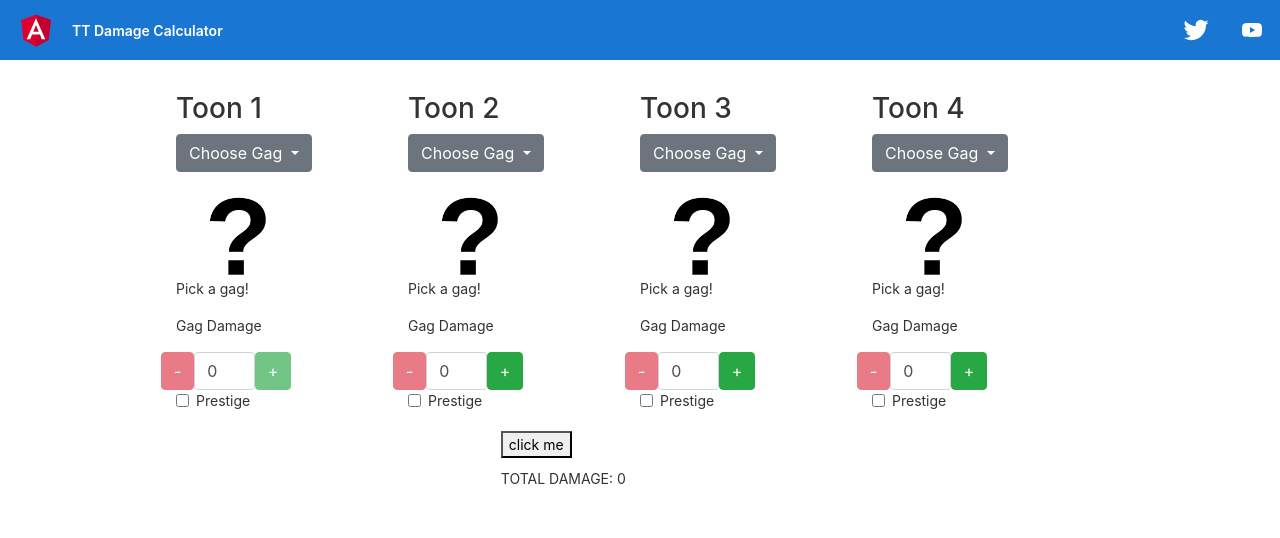
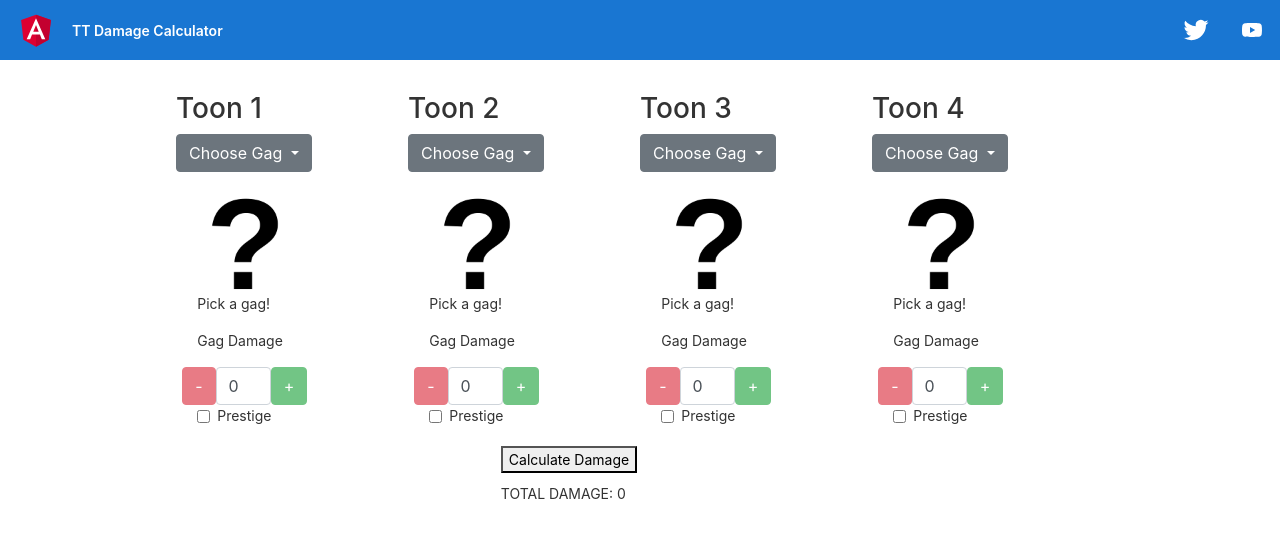
Before and after one commit to BobTabrizi/TTDamageCalculator, an Angular app: page / in a window 1280 px wide. Shown: the top 538 px of the page. Built offline with nearby package versions, Linux system fonts and the light colour scheme.

Commit message:
Implemented Prestige Toggle Logic

```diff
--- a/src/app/app.component.html
+++ b/src/app/app.component.html
@@ -16,7 +16,6 @@
     -webkit-font-smoothing: antialiased;
     -moz-osx-font-smoothing: grayscale;
   }
-
   h1,
   h2,
   h3,
@@ -326,8 +325,8 @@
       </svg>
     </a>
 </div>
+<div class="content" role="main">
 
-<div class="content" role="main">
 
 
 
--- a/src/app/gagInfo.ts
+++ b/src/app/gagInfo.ts
@@ -7,7 +7,10 @@ export const gagInfo = [
         organic:'',
         minRange:0,
         midRange:0,
-        maxRange:0
+        maxRange:0,
+        prestigeMinRange:0,
+        prestigeMidRange:0,
+        prestigeMaxRange:0
     },
     {
         id:2,
@@ -17,7 +20,10 @@ export const gagInfo = [
         organic:'',
         minRange:0,
         midRange:0,
-        maxRange:0
+        maxRange:0,
+        prestigeMinRange:0,
+        prestigeMidRange:0,
+        prestigeMaxRange:0
     },
     {
         id:3,
@@ -27,7 +33,10 @@ export const gagInfo = [
         organic:'',
         minRange:0,
         midRange:0,
-        maxRange:0
+        maxRange:0,
+        prestigeMinRange:0,
+        prestigeMidRange:0,
+        prestigeMaxRange:0
     },
     {
         id:4,
@@ -37,7 +46,10 @@ export const gagInfo = [
         organic:'',
         minRange:0,
         midRange:0,
-        maxRange:0
+        maxRange:0,
+        prestigeMinRange:0,
+        prestigeMidRange:0,
+        prestigeMaxRange:0
     },
     {
         id:5,
@@ -47,7 +59,10 @@ export const gagInfo = [
         organic:'',
         minRange:0,
         midRange:0,
-        maxRange:0
+        maxRange:0,
+        prestigeMinRange:0,
+        prestigeMidRange:0,
+        prestigeMaxRange:0
     },
     {
         id:6,
@@ -57,7 +72,10 @@ export const gagInfo = [
         organic:'',
         minRange:0,
         midRange:0,
-        maxRange:0
+        maxRange:0,
+        prestigeMinRange:0,
+        prestigeMidRange:0,
+        prestigeMaxRange:0
     },
     {
         id:7,
@@ -67,7 +85,10 @@ export const gagInfo = [
         organic:'',
         minRange:0,
         midRange:0,
-        maxRange:0
+        maxRange:0,
+        prestigeMinRange:0,
+        prestigeMidRange:0,
+        prestigeMaxRange:0
     },
     {
         id:8,
@@ -77,7 +98,10 @@ export const gagInfo = [
         organic:'',
         minRange:0,
         midRange:0,
-        maxRange:0
+        maxRange:0,
+        prestigeMinRange:0,
+        prestigeMidRange:0,
+        prestigeMaxRange:0
     },
     {
         id:9,
@@ -86,8 +110,11 @@ export const gagInfo = [
         prestige:'',
         organic:'',
         minRange:18,
-        midRange:20,
-        maxRange:65
+        midRange:19,
+        maxRange:20,
+        prestigeMinRange:21,
+        prestigeMidRange:48,
+        prestigeMaxRange:65
     },
     {
         id:10,
@@ -96,8 +123,11 @@ export const gagInfo = [
         prestige:'',
         organic:'',
         minRange:25,
-        midRange:30,
-        maxRange:70
+        midRange:28,
+        maxRange:30,
+        prestigeMinRange:28,
+        prestigeMidRange:55,
+        prestigeMaxRange:70
     },
     {
         id:11,
@@ -106,8 +136,11 @@ export const gagInfo = [
         prestige:'',
         organic:'',
         minRange:40,
-        midRange:45,
-        maxRange:90
+        midRange:43,
+        maxRange:45,
+        prestigeMinRange:43,
+        prestigeMidRange:70,
+        prestigeMaxRange:90
     },
     {
         id:12,
@@ -116,8 +149,11 @@ export const gagInfo = [
         prestige:'',
         organic:'',
         minRange:55,
-        midRange:65,
-        maxRange:110
+        midRange:60,
+        maxRange:65,
+        prestigeMinRange:58,
+        prestigeMidRange:85,
+        prestigeMaxRange:110
     },
     {
         id:13,
@@ -126,8 +162,11 @@ export const gagInfo = [
         prestige:'',
         organic:'',
         minRange:75,
-        midRange:90,
-        maxRange:135
+        midRange:85,
+        maxRange:90,
+        prestigeMinRange:78,
+        prestigeMidRange:105,
+        prestigeMaxRange:135
     },
     {
         id:14,
@@ -136,8 +175,11 @@ export const gagInfo = [
         prestige:'',
         organic:'',
         minRange:100,
-        midRange:140,
-        maxRange:185
+        midRange:120,
+        maxRange:140,
+        prestigeMinRange:103,
+        prestigeMidRange:130,
+        prestigeMaxRange:185
     },
     {
         id:15,
@@ -146,8 +188,11 @@ export const gagInfo = [
         prestige:'',
         organic:'',
         minRange:160,
-        midRange:200,
-        maxRange:245
+        midRange:180,
+        maxRange:200,
+        prestigeMinRange:163,
+        prestigeMidRange:190,
+        prestigeMaxRange:245
     },
     {
         id:16,
@@ -156,8 +201,11 @@ export const gagInfo = [
         prestige:'',
         organic:'',
         minRange:220,
-        midRange:240,
-        maxRange:285
+        midRange:230,
+        maxRange:240,
+        prestigeMinRange:223,
+        prestigeMidRange:250,
+        prestigeMaxRange:285
     },
     {
         id:17,
@@ -168,7 +216,10 @@ export const gagInfo = [
         minRange:0,
         midRange:0,
         maxRange:0,
-        knockBack:1.5
+        knockBack:1.5,
+        prestigeMinRange:0,
+        prestigeMidRange:0,
+        prestigeMaxRange:0
     },
     {
         id:18,
@@ -179,7 +230,10 @@ export const gagInfo = [
         minRange:0,
         midRange:0,
         maxRange:0,
-        knockBack:1.5
+        knockBack:1.5,
+        prestigeMinRange:0,
+        prestigeMidRange:0,
+        prestigeMaxRange:0
     },
     {
         id:19,
@@ -190,7 +244,10 @@ export const gagInfo = [
         minRange:0,
         midRange:0,
         maxRange:0,
-        knockBack:1.5
+        knockBack:1.5,
+        prestigeMinRange:0,
+        prestigeMidRange:0,
+        prestigeMaxRange:0
     },
     {
         id:20,
@@ -201,7 +258,10 @@ export const gagInfo = [
         minRange:0,
         midRange:0,
         maxRange:0,
-        knockBack:1.5
+        knockBack:1.5,
+        prestigeMinRange:0,
+        prestigeMidRange:0,
+        prestigeMaxRange:0
     },
     {
         id:21,
@@ -212,7 +272,10 @@ export const gagInfo = [
         minRange:0,
         midRange:0,
         maxRange:0,
-        knockBack:1.5
+        knockBack:1.5,
+        prestigeMinRange:0,
+        prestigeMidRange:0,
+        prestigeMaxRange:0
     },
     {
         id:22,
@@ -223,7 +286,10 @@ export const gagInfo = [
         minRange:0,
         midRange:0,
         maxRange:0,
-        knockBack:1.5
+        knockBack:1.5,
+        prestigeMinRange:0,
+        prestigeMidRange:0,
+        prestigeMaxRange:0
     },
     {
         id:23,
@@ -234,7 +300,10 @@ export const gagInfo = [
         minRange:0,
         midRange:0,
         maxRange:0,
-        knockBack:1.5
+        knockBack:1.5,
+        prestigeMinRange:0,
+        prestigeMidRange:0,
+        prestigeMaxRange:0
     },
     {
         id:24,
@@ -245,7 +314,10 @@ export const gagInfo = [
         minRange:0,
         midRange:0,
         maxRange:0,
-        knockBack:1.5
+        knockBack:1.5,
+        prestigeMinRange:0,
+        prestigeMidRange:0,
+        prestigeMaxRange:0
     },
     {
         id:25,
@@ -255,7 +327,10 @@ export const gagInfo = [
         organic:'',
         minRange:3,
         midRange:4,
-        maxRange:14
+        maxRange:4,
+        prestigeMinRange:4,
+        prestigeMidRange:9,
+        prestigeMaxRange:15
     },
     {
         id:26,
@@ -264,8 +339,12 @@ export const gagInfo = [
         prestige:'',
         organic:'',
         minRange:5,
-        midRange:7,
-        maxRange:16
+        midRange:6,
+        maxRange:7,
+        prestigeMinRange:6,
+        prestigeMidRange:11,
+        prestigeMaxRange:18
+
     },
     {
         id:27,
@@ -274,8 +353,11 @@ export const gagInfo = [
         prestige:'',
         organic:'',
         minRange:9,
-        midRange:11,
-        maxRange:20
+        midRange:10,
+        maxRange:11,
+        prestigeMinRange:10,
+        prestigeMidRange:15,
+        prestigeMaxRange:22
     },
     {
         id:28,
@@ -284,8 +366,11 @@ export const gagInfo = [
         prestige:'',
         organic:'',
         minRange:14,
-        midRange:16,
-        maxRange:25
+        midRange:15,
+        maxRange:16,
+        prestigeMinRange:15,
+        prestigeMidRange:20,
+        prestigeMaxRange:27
     },
     {
         id:29,
@@ -294,8 +379,11 @@ export const gagInfo = [
         prestige:'',
         organic:'',
         minRange:19,
-        midRange:21,
-        maxRange:30
+        midRange:20,
+        maxRange:21,
+        prestigeMinRange:20,
+        prestigeMidRange:25,
+        prestigeMaxRange:32
     },
     {
         id:30,
@@ -304,8 +392,11 @@ export const gagInfo = [
         prestige:'',
         organic:'',
         minRange:26,
-        midRange:32,
-        maxRange:37
+        midRange:28,
+        maxRange:32,
+        prestigeMinRange:27,
+        prestigeMidRange:32,
+        prestigeMaxRange:43
     },
     {
         id:31,
@@ -315,7 +406,10 @@ export const gagInfo = [
         organic:'',
         minRange:35,
         midRange:45,
-        maxRange:65
+        maxRange:50,
+        prestigeMinRange:36,
+        prestigeMidRange:41,
+        prestigeMaxRange:65
     },
     {
         id:32,
@@ -325,7 +419,10 @@ export const gagInfo = [
         organic:'',
         minRange:55,
         midRange:60,
-        maxRange:76
+        maxRange:65,
+        prestigeMinRange:56,
+        prestigeMidRange:61,
+        prestigeMaxRange:76
     },
     {
         id:33,
@@ -335,7 +432,10 @@ export const gagInfo = [
         organic:'',
         minRange:3,
         midRange:4,
-        maxRange:4
+        maxRange:4,
+        prestigeMinRange:3,
+        prestigeMidRange:4,
+        prestigeMaxRange:4
     },
     {
         id:34,
@@ -345,7 +445,10 @@ export const gagInfo = [
         organic:'',
         minRange:6,
         midRange:7,
-        maxRange:8
+        maxRange:8,
+        prestigeMinRange:6,
+        prestigeMidRange:7,
+        prestigeMaxRange:8
     },
     {
         id:35,
@@ -355,7 +458,10 @@ export const gagInfo = [
         organic:'',
         minRange:10,
         midRange:11,
-        maxRange:12
+        maxRange:12,
+        prestigeMinRange:10,
+        prestigeMidRange:11,
+        prestigeMaxRange:12
     },
     {
         id:36,
@@ -365,7 +471,10 @@ export const gagInfo = [
         organic:'',
         minRange:18,
         midRange:20,
-        maxRange:21
+        maxRange:21,
+        prestigeMinRange:18,
+        prestigeMidRange:20,
+        prestigeMaxRange:21
     },
     {
         id:37,
@@ -375,7 +484,10 @@ export const gagInfo = [
         organic:'',
         minRange:27,
         midRange:28,
-        maxRange:30
+        maxRange:30,
+        prestigeMinRange:27,
+        prestigeMidRange:28,
+        prestigeMaxRange:30
     },
     {
         id:38,
@@ -385,7 +497,10 @@ export const gagInfo = [
         organic:'',
         minRange:45,
         midRange:50,
-        maxRange:56
+        maxRange:56,
+        prestigeMinRange:45,
+        prestigeMidRange:50,
+        prestigeMaxRange:56
     },
     {
         id:39,
@@ -395,7 +510,10 @@ export const gagInfo = [
         organic:'',
         minRange:60,
         midRange:70,
-        maxRange:80
+        maxRange:80,
+        prestigeMinRange:60,
+        prestigeMidRange:70,
+        prestigeMaxRange:80
     },
     {
         id:40,
@@ -405,7 +523,10 @@ export const gagInfo = [
         organic:'',
         minRange:90,
         midRange:100,
-        maxRange:115
+        maxRange:115,
+        prestigeMinRange:90,
+        prestigeMidRange:100,
+        prestigeMaxRange:115
     },
     {
         id:41,
@@ -415,7 +536,10 @@ export const gagInfo = [
         organic:'',
         minRange:3,
         midRange:4,
-        maxRange:4
+        maxRange:4,
+        prestigeMinRange:3,
+        prestigeMidRange:4,
+        prestigeMaxRange:4
     },
     {
         id:42,
@@ -425,7 +549,10 @@ export const gagInfo = [
         organic:'',
         minRange:5,
         midRange:6,
-        maxRange:6
+        maxRange:6,
+        prestigeMinRange:5,
+        prestigeMidRange:6,
+        prestigeMaxRange:6
     },
     {
         id:43,
@@ -435,7 +562,10 @@ export const gagInfo = [
         organic:'',
         minRange:8,
         midRange:9,
-        maxRange:10
+        maxRange:10,
+        prestigeMinRange:8,
+        prestigeMidRange:9,
+        prestigeMaxRange:10
     },
     {
         id:44,
@@ -445,7 +575,10 @@ export const gagInfo = [
         organic:'',
         minRange:14,
         midRange:15,
-        maxRange:16
+        maxRange:16,
+        prestigeMinRange:14,
+        prestigeMidRange:15,
+        prestigeMaxRange:16
     },
     {
         id:45,
@@ -455,7 +588,10 @@ export const gagInfo = [
         organic:'',
         minRange:21,
         midRange:23,
-        maxRange:24
+        maxRange:24,
+        prestigeMinRange:21,
+        prestigeMidRange:23,
+        prestigeMaxRange:24
     },
     {
         id:46,
@@ -465,7 +601,10 @@ export const gagInfo = [
         organic:'',
         minRange:35,
         midRange:37,
-        maxRange:40
+        maxRange:40,
+        prestigeMinRange:35,
+        prestigeMidRange:37,
+        prestigeMaxRange:40
     },
     {
         id:47,
@@ -475,7 +614,10 @@ export const gagInfo = [
         organic:'',
         minRange:50,
         midRange:55,
-        maxRange:66
+        maxRange:66,
+        prestigeMinRange:50,
+        prestigeMidRange:55,
+        prestigeMaxRange:66
     },
     {
         id:48,
@@ -485,7 +627,10 @@ export const gagInfo = [
         organic:'',
         minRange:70,
         midRange:75,
-        maxRange:80
+        maxRange:80,
+        prestigeMinRange:70,
+        prestigeMidRange:75,
+        prestigeMaxRange:80
     },
     {
         id:49,
@@ -495,7 +640,10 @@ export const gagInfo = [
         organic:'',
         minRange:5,
         midRange:6,
-        maxRange:9
+        maxRange:9,
+        prestigeMinRange:6,
+        prestigeMidRange:7,
+        prestigeMaxRange:9
     },
     {
         id:50,
@@ -505,7 +653,10 @@ export const gagInfo = [
         organic:'',
         minRange:8,
         midRange:9,
-        maxRange:13
+        maxRange:13,
+        prestigeMinRange:10,
+        prestigeMidRange:12,
+        prestigeMaxRange:13
     },
     {
         id:51,
@@ -515,7 +666,10 @@ export const gagInfo = [
         organic:'',
         minRange:15,
         midRange:16,
-        maxRange:21
+        maxRange:21,
+        prestigeMinRange:18,
+        prestigeMidRange:20,
+        prestigeMaxRange:21
     },
     {
         id:52,
@@ -525,7 +679,10 @@ export const gagInfo = [
         organic:'',
         minRange:28,
         midRange:29,
-        maxRange:35
+        maxRange:35,
+        prestigeMinRange:33,
+        prestigeMidRange:34,
+        prestigeMaxRange:35
     },
     {
         id:53,
@@ -535,7 +692,10 @@ export const gagInfo = [
         organic:'',
         minRange:40,
         midRange:43,
-        maxRange:52
+        maxRange:52,
+        prestigeMinRange:46,
+        prestigeMidRange:48,
+        prestigeMaxRange:52
     },
     {
         id:54,
@@ -545,7 +705,10 @@ export const gagInfo = [
         organic:'',
         minRange:55,
         midRange:60,
-        maxRange:87
+        maxRange:87,
+        prestigeMinRange:64,
+        prestigeMidRange:76,
+        prestigeMaxRange:87
     },
     {
         id:55,
@@ -555,7 +718,10 @@ export const gagInfo = [
         organic:'',
         minRange:85,
         midRange:95,
-        maxRange:127
+        maxRange:127,
+        prestigeMinRange:98,
+        prestigeMidRange:115,
+        prestigeMaxRange:127
     },
     {
         id:56,
@@ -565,7 +731,10 @@ export const gagInfo = [
         organic:'',
         minRange:120,
         midRange:135,
-        maxRange:167
+        maxRange:167,
+        prestigeMinRange:138,
+        prestigeMidRange:155,
+        prestigeMaxRange:167
     },
     {
         id:57,
@@ -575,7 +744,10 @@ export const gagInfo = [
         organic:'',
         minRange:10,
         midRange:11,
-        maxRange:12
+        maxRange:12,
+        prestigeMinRange:10,
+        prestigeMidRange:11,
+        prestigeMaxRange:12
     },
     {
         id:58,
@@ -585,7 +757,10 @@ export const gagInfo = [
         organic:'',
         minRange:18,
         midRange:19,
-        maxRange:20
+        maxRange:20,
+        prestigeMinRange:18,
+        prestigeMidRange:19,
+        prestigeMaxRange:20
     },
     {
         id:59,
@@ -595,7 +770,10 @@ export const gagInfo = [
         organic:'',
         minRange:30,
         midRange:33,
-        maxRange:35
+        maxRange:35,
+        prestigeMinRange:30,
+        prestigeMidRange:33,
+        prestigeMaxRange:35
     },
     {
         id:60,
@@ -605,7 +783,10 @@ export const gagInfo = [
         organic:'',
         minRange:45,
         midRange:50,
-        maxRange:55
+        maxRange:55,
+        prestigeMinRange:45,
+        prestigeMidRange:50,
+        prestigeMaxRange:55
     },
     {
         id:61,
@@ -615,7 +796,10 @@ export const gagInfo = [
         organic:'',
         minRange:65,
         midRange:70,
-        maxRange:80
+        maxRange:80,
+        prestigeMinRange:65,
+        prestigeMidRange:70,
+        prestigeMaxRange:80
     },
     {
         id:62,
@@ -625,7 +809,10 @@ export const gagInfo = [
         organic:'',
         minRange:90,
         midRange:110,
-        maxRange:125
+        maxRange:125,
+        prestigeMinRange:90,
+        prestigeMidRange:110,
+        prestigeMaxRange:125
     },
     {
         id:63,
@@ -635,7 +822,10 @@ export const gagInfo = [
         organic:'',
         minRange:145,
         midRange:160,
-        maxRange:180
+        maxRange:180,
+        prestigeMinRange:145,
+        prestigeMidRange:160,
+        prestigeMaxRange:180
     },
     {
         id:64,
@@ -645,6 +835,9 @@ export const gagInfo = [
         organic:'',
         minRange:200,
         midRange:210,
-        maxRange:220
+        maxRange:220,
+        prestigeMinRange:200,
+        prestigeMidRange:210,
+        prestigeMaxRange:220
     },
 ]
--- a/src/app/toon-list/toon-list.component.html
+++ b/src/app/toon-list/toon-list.component.html
@@ -1,3 +1,4 @@
+
 
 <div class = "wrapper">
 <div class = "grid grid-pad">
@@ -119,11 +120,12 @@
 
       </ul>
 
-      <img  class="images" src="assets/images/{{toon.gag}}.jpg">
-      <p>{{toon.gag}}</p>
+      <img  class="images" src="assets/images/{{toon.gag}}.jpg" style = "width:100px;height:100px">
+      <p style = "margin-left: 10%">{{toon.gag}}</p>
     <!--- <p>Gag Damage: {{toon.maxRange}}</p> --->
 
 </div>
+<div style = "margin-left: 10%;">
 <p>Gag Damage</p>
   <div class = "row">
     <span class="input-group-btn">
@@ -148,16 +150,23 @@
 </span>
 
 </div>
+
 <div class="form-check">
-  <input type="checkbox" class="form-check-input" id="exampleCheck1">
-  <label class="form-check-label" for="exampleCheck1">Prestige</label>
+  <input type="checkbox" class="form-check-input" id="CheckBox" [checked] = "toon.prestige"
+(change) = "handlePrestige(toon.id)"
+  >
+  <label class="form-check-label" for="CheckBox">Prestige</label>
 
-</div>
 
 </div>
 
 
-<button class = "calculateButton" (click) = "clickButton()">click me</button>
+
+</div>
+</div>
+
+
+<button class = "calculateButton" (click) = "clickButton()">Calculate Damage</button>
 </div>
 
 </div>
--- a/src/app/toons.ts
+++ b/src/app/toons.ts
@@ -4,43 +4,67 @@ export const toons = [
         gag:'Pick a gag!',
         gagType:9,
         name:'Toon 1',
-        prestige:'',
+        prestige:false,
         organic:'',
         minRange:0,
         midRange:0,
-        maxRange:0
+        maxRange:0,
+        normalMinRange:0,
+        normalMidRange:0,
+        normalMaxRange:60,
+        prestigeMinRange:0,
+        prestigeMidRange:0,
+        prestigeMaxRange:0
     },
     {
         id:2,
         gag:'Pick a gag!',
         gagType:9,
         name:'Toon 2',
-        prestige:'',
+        prestige:false,
         organic:'',
         minRange:0,
         midRange:0,
-        maxRange:60
+        maxRange:0,
+        normalMinRange:0,
+        normalMidRange:0,
+        normalMaxRange:60,
+        prestigeMinRange:0,
+        prestigeMidRange:0,
+        prestigeMaxRange:0
     },
     {
         id:3,
         gag:'Pick a gag!',
         gagType:9,
         name:'Toon 3',
-        prestige:'',
+        prestige:false,
         organic:'',
         minRange:0,
         midRange:0,
-        maxRange:44
+        maxRange:0,
+        normalMinRange:0,
+        normalMidRange:0,
+        normalMaxRange:60,
+        prestigeMinRange:0,
+        prestigeMidRange:0,
+        prestigeMaxRange:0
     },
     {
         id:4,
         gag:'Pick a gag!',
         gagType:9,
         name:'Toon 4',
-        prestige:'',
+        prestige:false,
         organic:'',
         minRange:0,
         midRange:0,
-        maxRange:51
+        maxRange:0,
+        normalMinRange:0,
+        normalMidRange:0,
+        normalMaxRange:60,
+        prestigeMinRange:0,
+        prestigeMidRange:0,
+        prestigeMaxRange:0
     },
 ]
```
Also changed, not shown: src/app/toon-list/toon-list.component.ts (+41 -6 lines).
